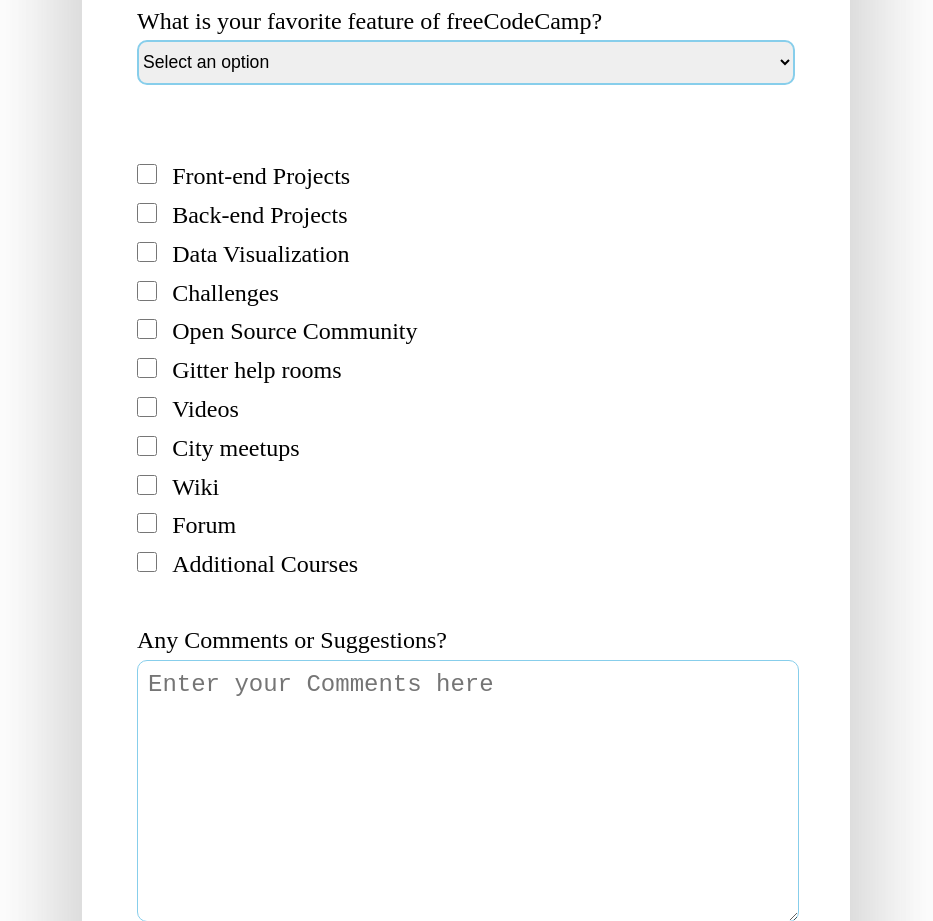
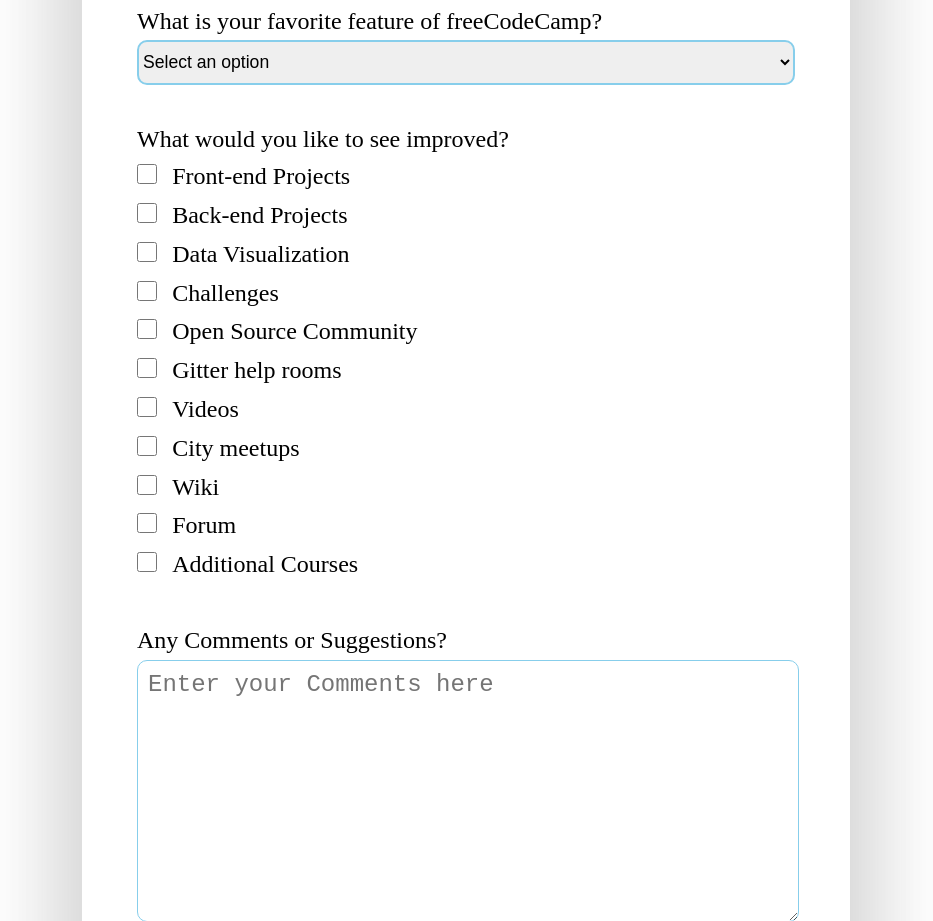
Before and after one commit to vipinRohilla/vipinrohillaSignUp, a plain HTML site: page index.html in a window 1280 px wide. Shown: the part 880-1801 px from the top of the page, without its empty margins (174-1107 px from the left). Drawn offline with Linux system fonts and the light colour scheme.

Commit message:
Update index.html

```diff
--- a/index.html
+++ b/index.html
@@ -87,9 +87,9 @@
               </select>
             </div><br>
             <div class="checkBox">
-              <caption>
+              <label>
                 What would you like to see improved?
-              </caption>
+              </label>
               <div>
               <input type="checkbox" id="FrontendProject" />
               <label for="FrontendProject"> Front-end Projects</label></div>
```
